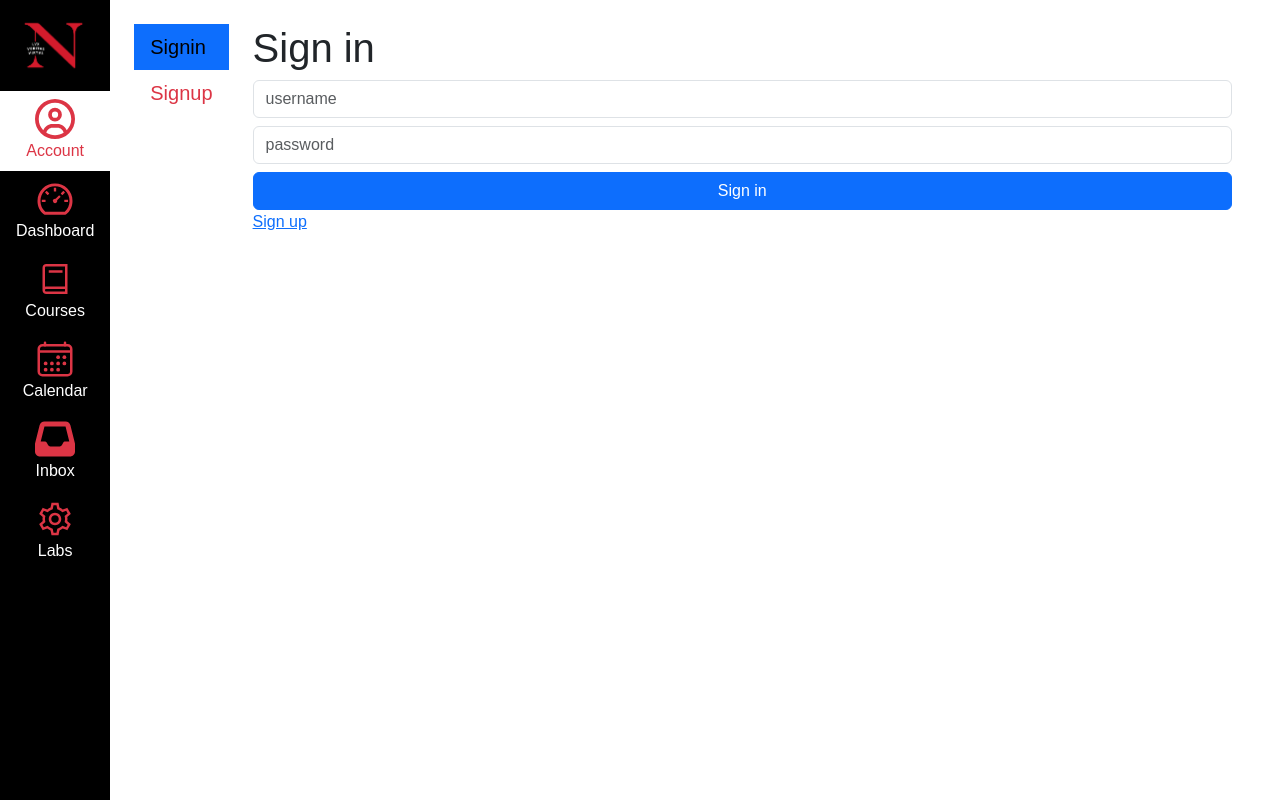
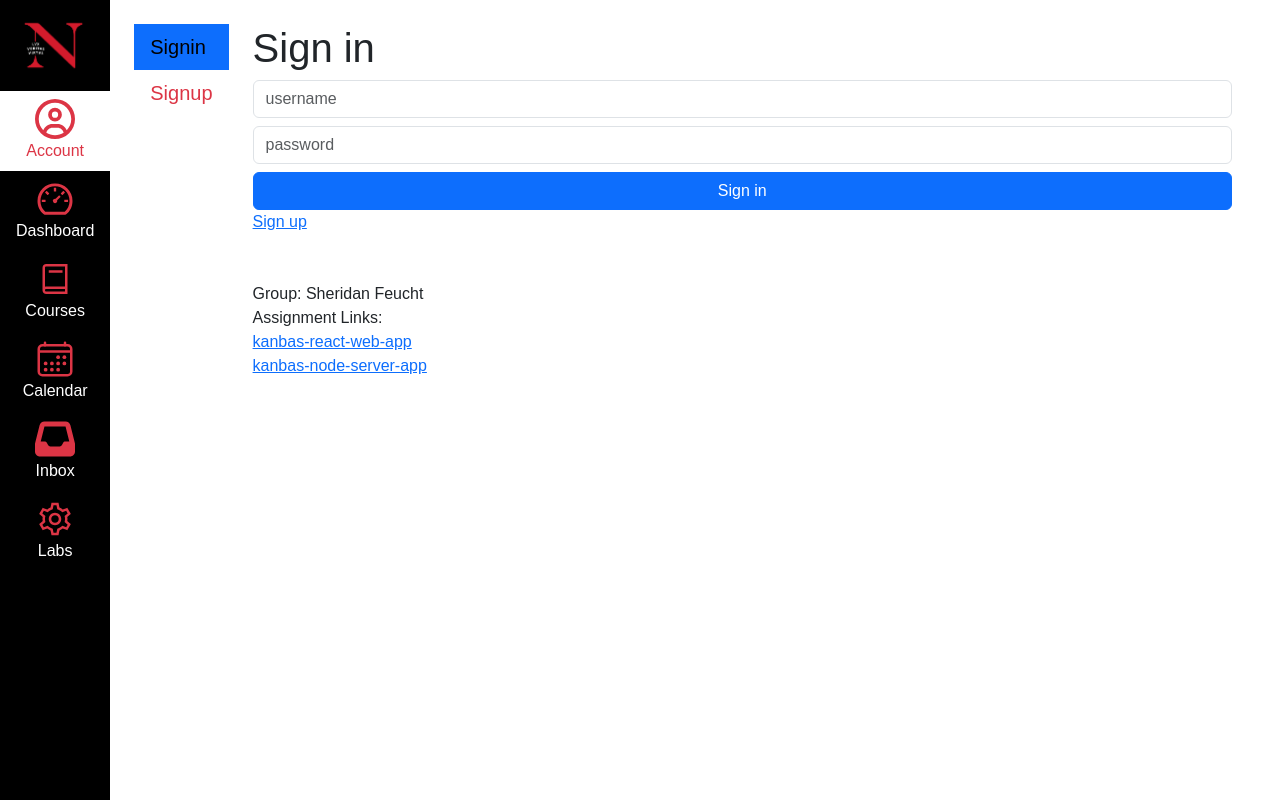
Before and after one commit to sfeucht/kanbas-react-web-app, a React (Create React App) app: page /#/Kanbas/Account/Signin in a window 1280 px wide. Built offline with nearby package versions, Linux system fonts and the light colour scheme; no server answers; the HTML template or start-up script is replaced by a standard one.

Commit message:
added links to landing page

```diff
--- a/src/Kanbas/Account/Signin.tsx
+++ b/src/Kanbas/Account/Signin.tsx
@@ -31,6 +31,14 @@ export default function Signin() {
       <button id="wd-signin-btn" onClick={signin} className="btn btn-primary w-100"> Sign in </button>
       <br />
       <Link id="wd-signup-link" to="/Kanbas/Account/Signup">Sign up</Link>
+
+      <div>
+        <br /><br />
+        Group: Sheridan Feucht <br />
+        Assignment Links: <br />
+        <a href="https://github.com/sfeucht/kanbas-react-web-app">kanbas-react-web-app</a> <br />
+        <a href="https://github.com/sfeucht/kanbas-node-server-app">kanbas-node-server-app</a>
+      </div>
     </div>
   );
 }
```
